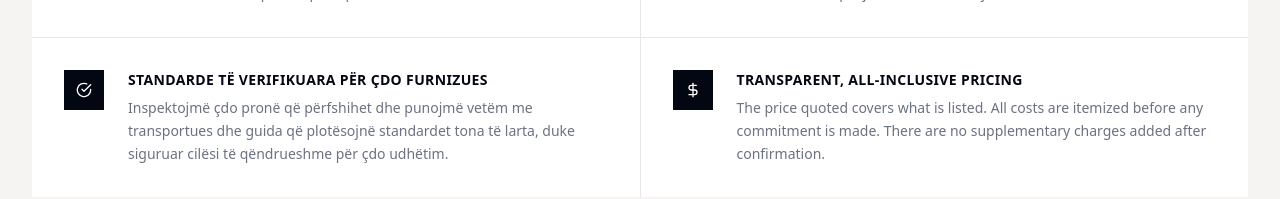
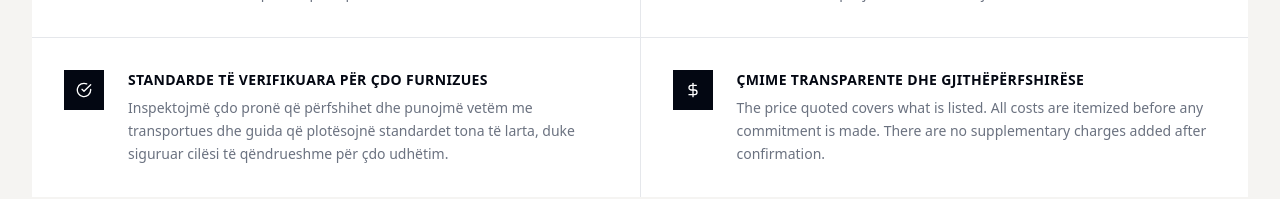
Before and after one commit to bla-mamba/univers-agency-finished, a React (Vite) app: page /about in a window 1280 px wide. Shown: the part 1701-1900 px from the top of the page. Built offline with nearby package versions, Linux system fonts and the light colour scheme; no server answers; the database is empty.

Commit message:
Updated AboutPage.tsx

```diff
--- a/src/pages/AboutPage.tsx
+++ b/src/pages/AboutPage.tsx
@@ -56,7 +56,7 @@ const whyChooseUs = [
 },
  {
  icon: DollarSign,
- title:'Transparent, all-inclusive pricing',
+ title:'Çmime transparente dhe gjithëpërfshirëse',
  description:
 'The price quoted covers what is listed. All costs are itemized before any commitment is made. There are no supplementary charges added after confirmation.',
 },
```
